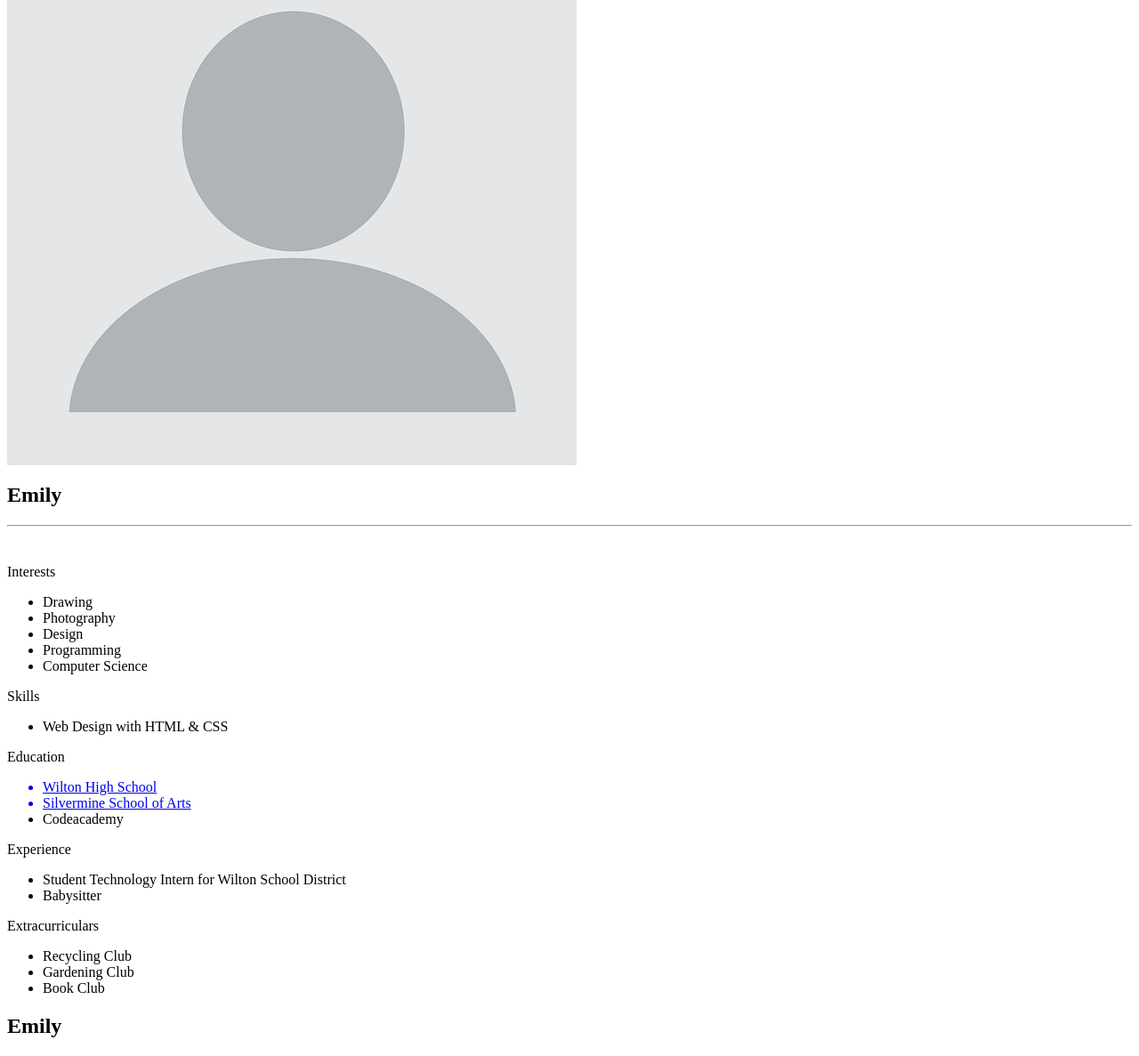
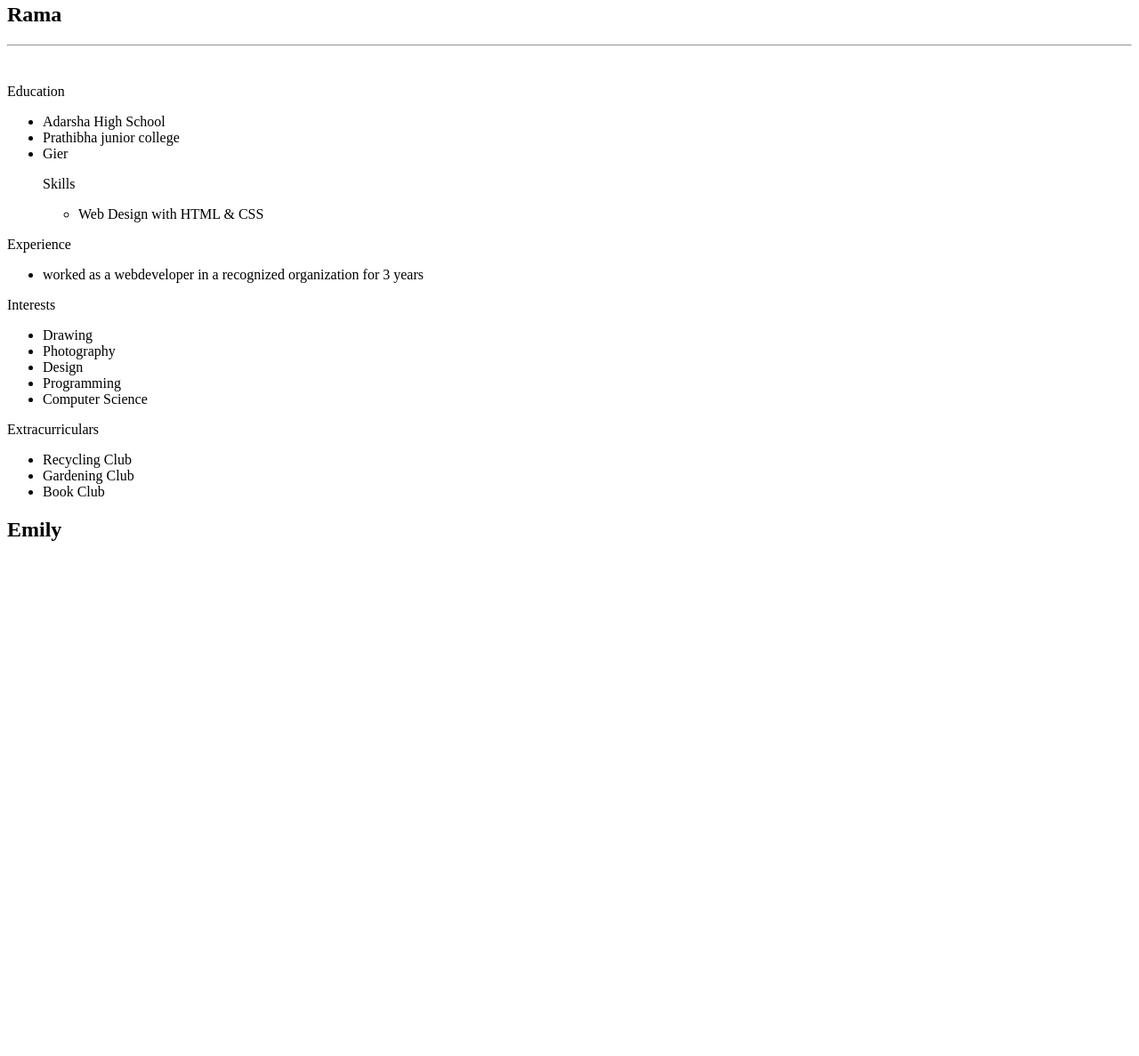
Before and after one commit to Jyotshna1212/resumetask, a plain HTML site: page index.html in a window 1280 px wide. Shown: the part 241-1428 px from the top of the page at 89% size. After the commit the page ends 870 px from the top, so only its background shows below. Drawn offline with Linux system fonts and the light colour scheme; files whose address does not match are found by name.

Commit message:
Update index.html

```diff
--- a/index.html
+++ b/index.html
@@ -3,10 +3,26 @@
 <div class="stuff">
   <br><br>
   <h1>Resume</h1>
-  <img src="C:\Users\pavan\Desktop\resumetask\profile.png"></img>
-  <h2>Emily</h2>
+  <img src="C:\Users\pavan\Desktop\resumetask\profile.png" height="100" width="100"></img>
+  <h2>Rama</h2>
   <hr />
   <br>
+  <p class="head">Education</p>
+  <ul>
+     <li>Adarsha High School</li>
+    </a>
+     <li>Prathibha junior college</li>
+    </a>
+    <li>Gier</li>
+  <p class="head">Skills</p>
+  <ul>
+    <li>Web Design with HTML & CSS</li>
+  </ul>
+  </ul>
+  <p class="head">Experience</p>
+  <ul>
+    <li>worked as a webdeveloper in a recognized organization for 3 years</li>
+  </ul>
   <p class="head">Interests</p>
   <ul>
     <li>Drawing</li>
@@ -15,26 +31,7 @@
     <li>Programming</li>
     <li>Computer Science</li>
   </ul>
-  <p class="head">Skills</p>
-  <ul>
-    <li>Web Design with HTML & CSS</li>
-  </ul>
-  <p class="head">Education</p>
-  <ul>
-    <a href="http://www.wiltonhighschool.org/pages/Wilton_High_School">
-      <li>Wilton High School</li>
-    </a>
-    <!--Link-->
-    <a href="https://www.silvermineart.org/">
-      <li>Silvermine School of Arts</li>
-    </a>
-    <li>Codeacademy</li>
-  </ul>
-  <p class="head">Experience</p>
-  <ul>
-    <li>Student Technology Intern for Wilton School District</li>
-    <li>Babysitter</li>
-  </ul>
+
   <p class="head">Extracurriculars</p>
   <ul>
     <li>Recycling Club</li>
```
